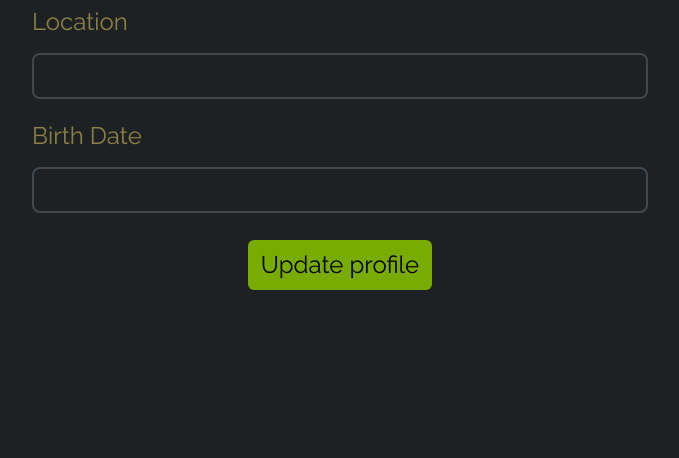
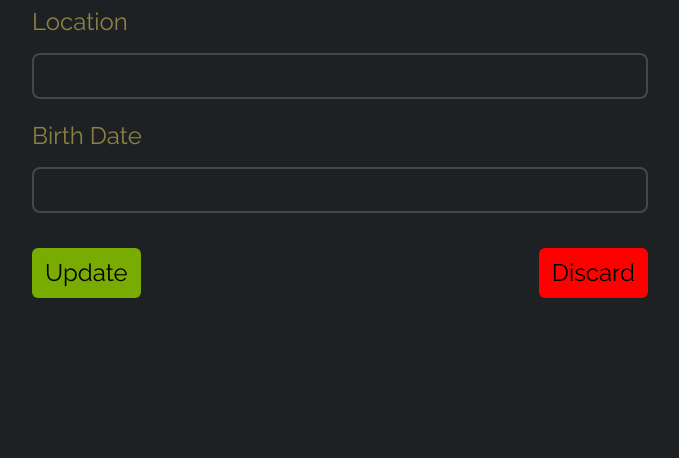
Before and after one commit to PabrodzamDEV/Dickinsonian-Museum, a Django app: page /members/update_profile/ in a window 1280 px wide. Shown: the part 748-1206 px from the top of the page, without its empty margins (300-979 px from the left). Before the commit the page ends 1038 px from the top, so only its background shows below. Run offline with Django 5.2, Linux system fonts and the light colour scheme; the visitor is signed in with stand-in values (Sample User, id 1); some libraries are stand-ins or nearby versions.

Commit message:
Working on the profile feature

```diff
--- a/Museum/forms.py
+++ b/Museum/forms.py
@@ -12,12 +12,13 @@ class PoemForm(forms.ModelForm):
         self.fields["title"].required = True
         self.fields["content"].required = True
         self.fields["author"].required = True
+        self.fields["category"].required = True
         self.fields["language"].required = True
         self.fields["date_published"].required = False
 
     class Meta:
         model = Poem
-        fields = ["title", "content", "author", "language", "date_published", "uploaded_by"]
+        fields = ["title", "content", "author", "category", "language", "date_published", "uploaded_by"]
         widgets = {
             "content": CKEditor5Widget(attrs={"class": "django_ckeditor_5"}),
         }
--- a/Museum/urls.py
+++ b/Museum/urls.py
@@ -3,7 +3,7 @@ from . import views
 
 urlpatterns = [
     path('', views.home, name="home"),
-    path('poems/', views.poems, name="poems"),
+    path('poems/', views.PoemListView.as_view(), name="poems"),
     path('gallery/', views.gallery, name="gallery"),
     path('essays/', views.essays, name="essays"),
     path('contact/', views.contact, name="contact"),
--- a/members/static/members/css/registration_style.css
+++ b/members/static/members/css/registration_style.css
@@ -92,10 +92,23 @@ textarea:focus {
   transition: all 0.15s ease-in-out;
 }
 
+.btn-cancel {
+  background-color: #FF0000;
+  font-size: 1.5em;
+}
+
 .btn:hover,
 .btn:active,
 .btn:focus {
   background-color: #8bc600;
+  color: black;
+  outline: 0 !important;
+}
+
+.btn-cancel:hover,
+.btn-cancel:active,
+.btn-cancel:focus {
+  background-color: #ff1a1a;
   color: black;
   outline: 0 !important;
 }
--- a/members/static/members/css/registration_style.scss
+++ b/members/static/members/css/registration_style.scss
@@ -7,6 +7,10 @@ $borderColor: lighten($backgroundColor, 15%);
 $green: #79AC00;
 $darkGreen: darken($green, 15%);
 $lightGreen: lighten($green, 5%);
+$red: #FF0000;
+$darkRed: darken($red, 15%);
+$lightRed: lighten($red, 5%);
+
 
 hr:before {
   content: '';
@@ -104,10 +108,23 @@ textarea:focus {
   transition: all 0.15s ease-in-out;
 }
 
+.btn-cancel {
+  background-color: $red;
+  font-size: 1.5em;
+}
+
 .btn:hover,
 .btn:active,
 .btn:focus {
   background-color: $lightGreen;
+  color: black;
+  outline: 0 !important;
+}
+
+.btn-cancel:hover,
+.btn-cancel:active,
+.btn-cancel:focus {
+  background-color: $lightRed;
   color: black;
   outline: 0 !important;
 }
--- a/members/static/members/js/functions.js
+++ b/members/static/members/js/functions.js
@@ -9,12 +9,14 @@ function showPass() {
         }
     }
 
-}
-
-const textarea = document.querySelector("#id_bio");
-textarea.addEventListener('input', autoResize, false);
-
-function autoResize() {
-    this.style.height = 'auto';
-    this.style.height = this.scrollHeight + 'px';
-}
+}/*
+    Function which listens to the change of the profile image and displays the image
+    that the user has picked on the img element.
+*/
+document.getElementById('image_field').addEventListener('change', function(e) {
+    const reader = new FileReader();
+    reader.onload = function(e) {
+        document.getElementById('profile_image').src = e.target.result;
+    }
+    reader.readAsDataURL(this.files[0]);
+});
--- a/members/views.py
+++ b/members/views.py
@@ -2,12 +2,14 @@ from django.contrib.auth.forms import AuthenticationForm
 from django.shortcuts import render, redirect
 from django.contrib.auth import authenticate, login, logout
 from django.contrib.auth.decorators import login_required
+from django.views.decorators.cache import never_cache
 from django.contrib import messages
 from .models import Profile
 
 from members.forms import ProfileForm, SignUpForm
 
 
+@never_cache
 # Create your views here.
 def login_member(request):
     if request.method == "POST":
@@ -25,6 +27,7 @@ def login_member(request):
     return render(request, "members/login.html", {"form": form})
 
 
+@never_cache
 @login_required()
 def logout_member(request):
     logout(request)
@@ -32,6 +35,7 @@ def logout_member(request):
     return redirect("login")
 
 
+@never_cache
 def register_member(request):
     if request.method == "POST":
         form = SignUpForm(request.POST)
@@ -47,11 +51,13 @@ def register_member(request):
     return render(request, "members/register.html", {"form": form})
 
 
+@never_cache
 @login_required()
 def my_profile(request):
     return render(request, "members/my_profile.html")
 
 
+@never_cache
 @login_required()
 def update_profile(request):
     try:
--- a/templates/members/update_profile.html
+++ b/templates/members/update_profile.html
@@ -25,7 +25,7 @@
             <form action="{% url 'update_profile' %}" method="post" enctype="multipart/form-data">
                 {% csrf_token %}
                 <div class="d-flex flex-column form-group mb-3">
-                    <label for="id_avatar" class="form-label">Avatar</label><br>
+                    <label class="form-label">Avatar</label><br>
                     <img id="profile_image" src="{{ user.profile.avatar.url }}" alt="profile picture"><br>
                     {{ form.avatar }}
                 </div>
@@ -41,8 +41,17 @@
                     <label for="id_birth_date" class="form-label">Birth Date</label><br>
                     {{ form.birth_date }}
                 </div>
-                <div class="mt-4 d-flex flex-column align-items-center">
-                    <button type="submit" class="btn">Update profile</button>
+                <div class="container p-0">
+                    <div class="row d-flex flex-row justify-content-between">
+                        <div class="col-6">
+                            <button type="submit" class="btn">Update</button>
+                        </div>
+                        <div class="col-6 d-flex justify-content-end">
+                            <a href="{% url 'my_profile' %}">
+                                <button type="button" class="btn btn-cancel" onclick="location.href='{% url 'home' %}'">Discard</button>
+                            </a>
+                        </div>
+                    </div>
                 </div>
             </form>
         {% else %}
```
Also changed, not shown: Museum/models.py (+16 -1 lines), Museum/views.py (+17 -3 lines), Museum/migrations/0001_initial.py (deleted), media/profile_images/user_1/user_1_profpic.jpg, members/migrations/0001_initial.py (deleted), members/migrations/0002_alter_profile_avatar.py (deleted), members/migrations/0003_alter_profile_avatar.py (deleted), 1 other file.
